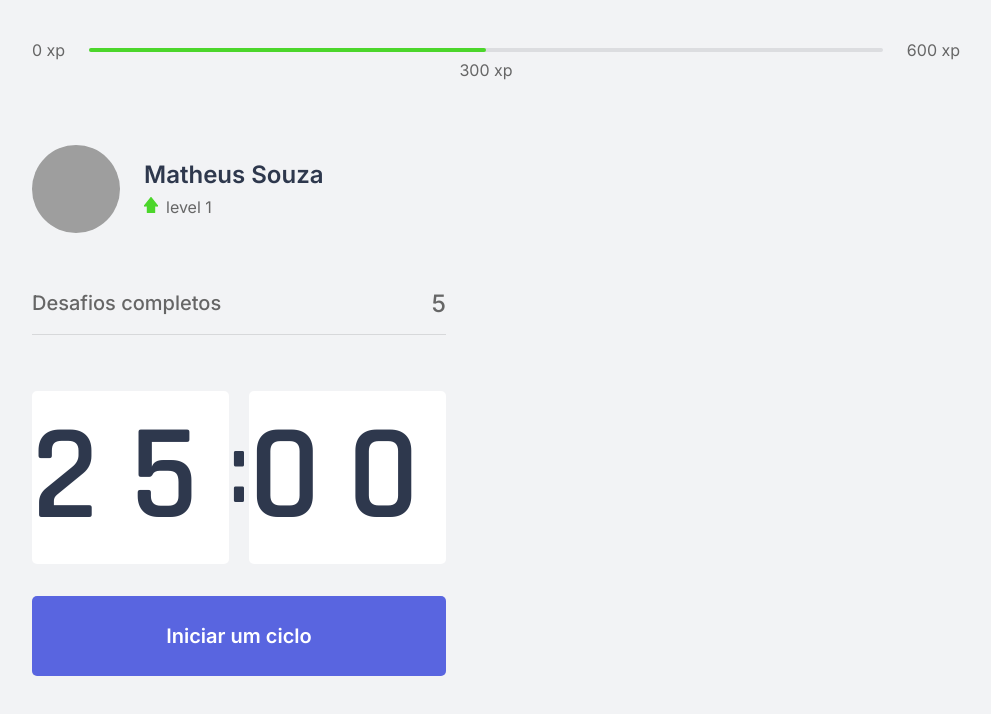
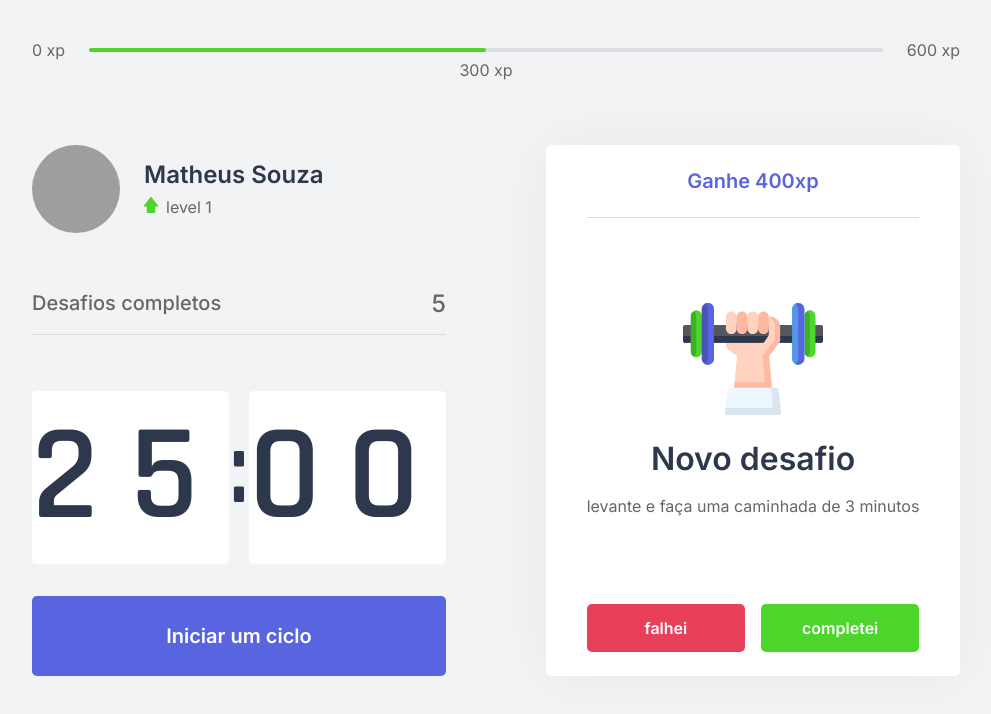
Before and after one commit to matheuspython/nlwSemanaNextLevel2021, a Next.js app in the folder moveit-next/: page / in a window 1280 px wide. Shown: the top 714 px of the page, without its empty margins (144-1135 px from the left). Built offline with nearby package versions, Linux system fonts and the light colour scheme; grey boxes are pictures that could not be loaded.

Commit message:
estrutura e estilizaçao quase completas

```diff
--- a/moveit-next/src/components/ChallengeBox.tsx
+++ b/moveit-next/src/components/ChallengeBox.tsx
@@ -0,0 +1,33 @@
+import styles from '../styles/components/ChallengeBox.module.css'
+
+export function ChallengeBox(){
+
+  const hasActiveChallenge = true
+
+  return(
+    <div className={styles.ChallengeBoxContainer}>
+      {hasActiveChallenge ? (
+        <div className={styles.ChallengeActive}>
+          <header>Ganhe 400xp</header>
+          <main>
+            <img src="icons/body.svg" alt="imagem de ativade fisica"/>
+            <strong>Novo desafio</strong>
+            <p>levante e faça uma caminhada de 3 minutos</p>
+          </main>
+          <footer>
+          <button className={styles.challengeFailedButton} type="button">falhei</button>
+          <button className={styles.challengeSucceededButton} type="button">completei</button>
+          </footer>
+        </div>
+      ):(
+        <div className={styles.ChallengeNotActive}>
+        <strong>Finalize um ciclo para receber um desafio</strong>
+        <p>
+          <img src="icons/level-up.svg" alt="simbolo de uma seta"/>
+          avance de level completando desafios.
+        </p>
+      </div>
+      )}
+    </div>
+  )
+}
--- a/moveit-next/src/pages/index.tsx
+++ b/moveit-next/src/pages/index.tsx
@@ -1,3 +1,4 @@
+import { ChallengeBox } from "../components/ChallengeBox";
 import { CompletedChallenges } from "../components/CompletedChallenges";
 import { Countdown } from "../components/Countdown";
 import { ExperienceBar } from "../components/ExperienceBar";
@@ -14,9 +15,10 @@
         <Profile />
         <CompletedChallenges />
         <Countdown />
+
       </div>
       <div>
-
+      <ChallengeBox />
       </div>
     </section>
   </div>
--- a/moveit-next/src/styles/components/ChallengeBox.module.css
+++ b/moveit-next/src/styles/components/ChallengeBox.module.css
@@ -0,0 +1,92 @@
+.ChallengeBoxContainer{
+ height: 100%;
+
+ background: var(--white);
+ border-radius: 5px;
+ box-shadow: 0 0 60px rgba(0, 0, 0, 0.05);
+ padding: 1.5rem 2rem;
+display: flex;
+flex-direction: column;
+align-items: center;
+justify-content: center;
+text-align: center;
+}
+
+.ChallengeNotActive{
+  display: flex;
+  align-items: center;
+  flex-direction: column;
+}
+.ChallengeNotActive strong{
+  font-size: 1.5rem;
+  font-weight: 500;
+  line-height: 1.4;
+}
+.ChallengeNotActive p{
+  display:  flex;
+  flex-direction: column;
+  align-items: center;
+  line-height: 1.4;
+  max-width: 70%;
+  margin-top: 3rem;
+}
+.ChallengeNotActive img{
+  margin-bottom: 1rem;
+}
+.ChallengeActive{
+  height: 100%;
+  display: flex;
+  flex-direction: column;
+}
+.ChallengeActive header{
+  color: var(--blue);
+  font-weight: 600;
+  font-size: 1.25rem;
+  padding: 0 2rem 1.5rem;
+  border-bottom: 1px solid var(--gray-line);
+
+}
+.ChallengeActive main{
+  display: flex;
+  flex-direction: column;
+  flex: 1;
+  align-items: center;
+  justify-content: center;
+}
+
+.ChallengeActive main strong{
+  font-weight: 600;
+  font-size: 2rem;
+  color: var(--title);
+  margin: 1.5rem 0 1rem;
+}
+.ChallengeActive main p{
+  line-height: 1.5;
+}
+.ChallengeActive footer{
+  display: grid;
+  grid-template-columns: repeat(2, 1fr);
+  gap: 1rem;
+}
+.ChallengeActive footer button{
+  cursor: pointer;
+  height: 3rem;
+  display: flex;
+  align-items: center;
+  justify-content: center;
+  border: 0;
+  border-radius: 5px;
+  color: var(--white);
+  font-size: 1rem;
+  font-weight: 600;
+  transition: 0.2s;
+}
+.ChallengeActive footer button.challengeFailedButton{
+  background: var(--red);
+}
+.ChallengeActive footer button.challengeSucceededButton{
+  background: var(--green);
+}
+.ChallengeActive footer button:hover{
+  filter: brightness(0.9);
+}
```
